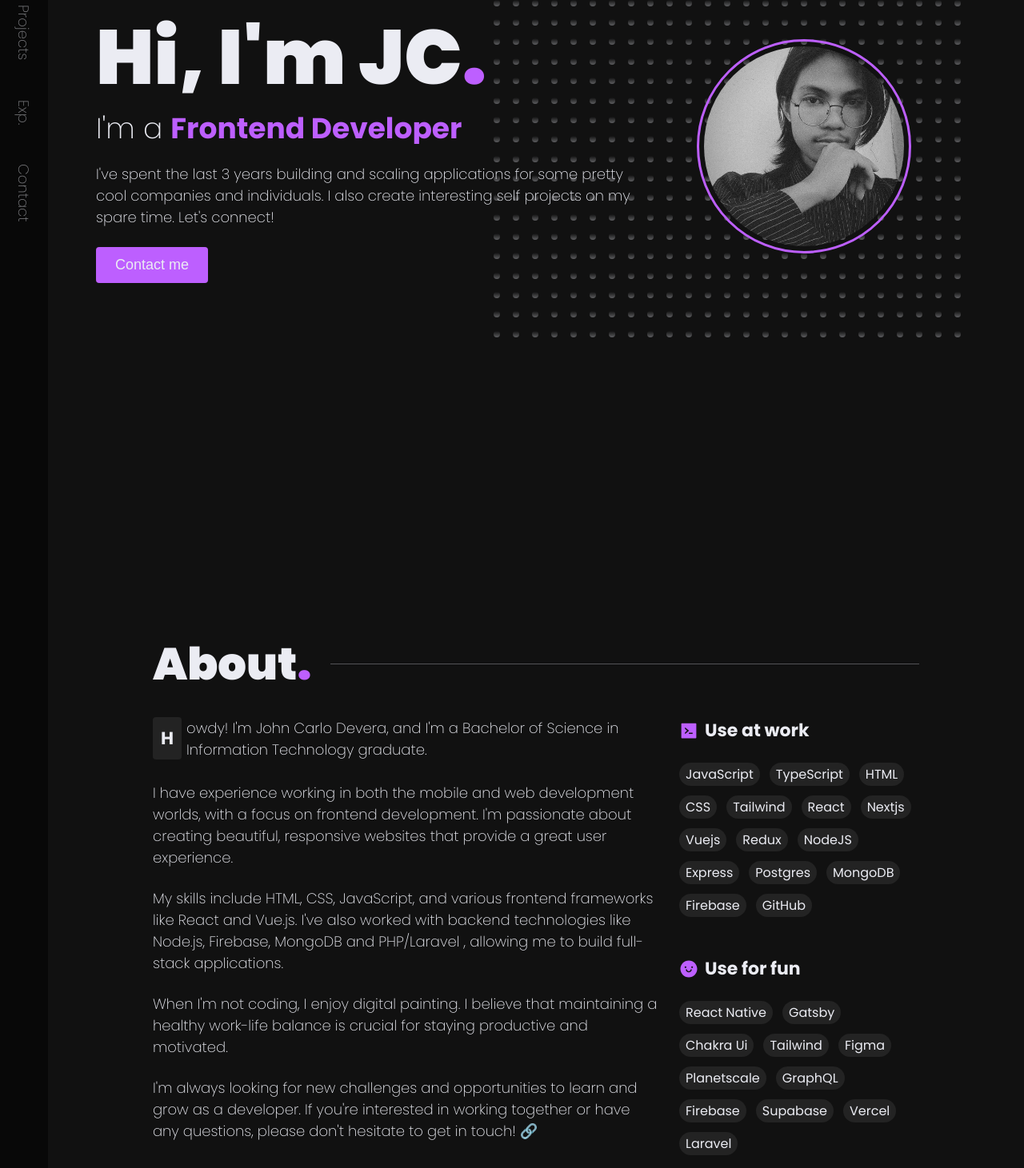
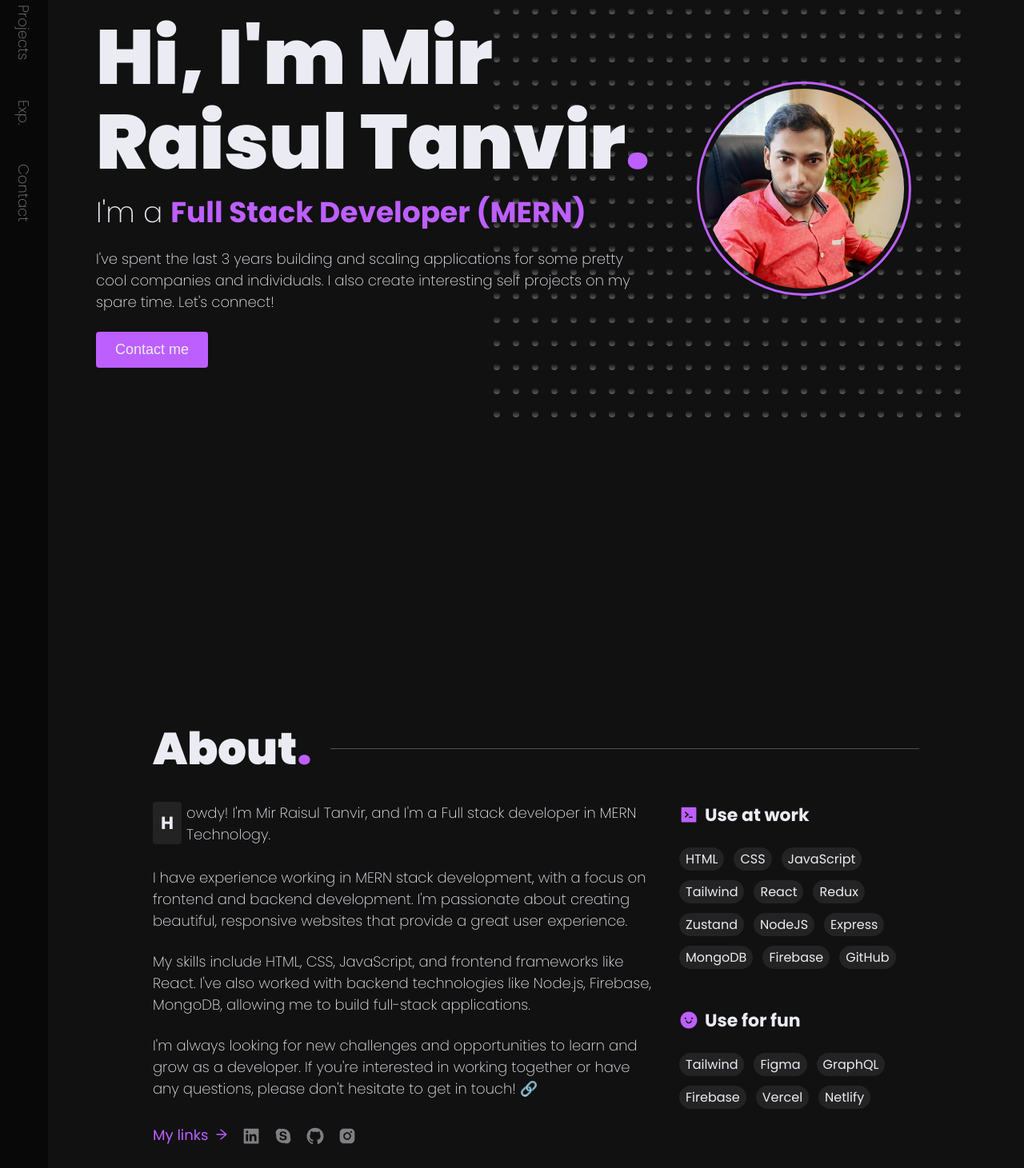
Before and after one commit to tanvirsp/portfolio-nextJS, a Next.js app: page / in a window 1280 px wide. Shown: the part 190-1651 px from the top of the page at 80% size. Built offline with nearby package versions, Linux system fonts and the light colour scheme.

Commit message:
something update

```diff
--- a/components/home/about/About.tsx
+++ b/components/home/about/About.tsx
@@ -13,21 +13,15 @@ export const About = () => {
         <div>
           <Reveal>
             <p className={`${styles.aboutText} ${styles.highlightFirstLetter}`}>
-              Howdy! I&apos;m John Carlo Devera, and I&apos;m a Bachelor of Science in Information Technology graduate.
+              Howdy! I&apos;m Mir Raisul Tanvir, and I&apos;m a Full stack developer in MERN Technology.
               <br/><br/>
-              I have experience working in both the mobile and web development worlds, with a focus on frontend development. I&apos;m passionate about creating beautiful, responsive websites that provide a great user experience.
+              I have experience working in MERN stack development, with a focus on frontend and backend development. I&apos;m passionate about creating beautiful, responsive websites that provide a great user experience.
              </p>
           </Reveal>
           <Reveal>
             <p className={styles.aboutText}>
-              My skills include HTML, CSS, JavaScript, and various frontend frameworks like React and Vue.js.
-              I&apos;ve also worked with backend technologies like Node.js, Firebase, MongoDB and PHP/Laravel , allowing me to build full-stack applications.
-            </p>
-          </Reveal>
-          <Reveal>
-            <p className={styles.aboutText}>
-              When I&apos;m not coding, I enjoy digital painting.
-              I believe that maintaining a healthy work-life balance is crucial for staying productive and motivated.
+              My skills include HTML, CSS, JavaScript, and  frontend frameworks like React.
+              I&apos;ve also worked with backend technologies like Node.js, Firebase, MongoDB, allowing me to build full-stack applications.
             </p>
           </Reveal>
           <Reveal>
--- a/components/home/about/Stats.tsx
+++ b/components/home/about/Stats.tsx
@@ -12,18 +12,15 @@ export const Stats = () => {
             <span>Use at work</span>
           </h4>
           <div className={styles.statGrid}>
-            <span className="chip">JavaScript</span>
-            <span className="chip">TypeScript</span>
             <span className="chip">HTML</span>
             <span className="chip">CSS</span>
+            <span className="chip">JavaScript</span>
             <span className="chip">Tailwind</span>
             <span className="chip">React</span>
-            <span className="chip">Nextjs</span>
-            <span className="chip">Vuejs</span>
             <span className="chip">Redux</span>
+            <span className="chip">Zustand</span>
             <span className="chip">NodeJS</span>
             <span className="chip">Express</span>
-            <span className="chip">Postgres</span>
             <span className="chip">MongoDB</span>
             <span className="chip">Firebase</span>
             <span className="chip">GitHub</span>
@@ -37,17 +34,12 @@ export const Stats = () => {
             <span>Use for fun</span>
           </h4>
           <div className={styles.statGrid}>
-            <span className="chip">React Native</span>
-            <span className="chip">Gatsby</span>
-            <span className="chip">Chakra Ui</span>
             <span className="chip">Tailwind</span>
             <span className="chip">Figma</span>
-            <span className="chip">Planetscale</span>
             <span className="chip">GraphQL</span>
             <span className="chip">Firebase</span>
-            <span className="chip">Supabase</span>
             <span className="chip">Vercel</span>
-            <span className="chip">Laravel</span>
+            <span className="chip">Netlify</span>
           </div>
         </div>
       </Reveal>
--- a/components/home/hero/Hero.tsx
+++ b/components/home/hero/Hero.tsx
@@ -4,7 +4,7 @@ import { StandardButton } from "@/components/buttons/StandardButton";
 import { Reveal } from "@/components/utils/Reveal";
 import { DotGrid } from "./DotGrid";
 import styles from "./hero.module.scss";
-import Profile from "@/public/jc.jpg";
+import Profile from "/public/mir.jpg";
 
 export const Hero = () => {
   return (
@@ -13,12 +13,12 @@ export const Hero = () => {
         <div className={styles.copyWrapper}>
           <Reveal>
             <h1 className={styles.title}>
-              Hi, I&apos;m JC<span>.</span>
+              Hi, I&apos;m Mir Raisul Tanvir<span>.</span>
             </h1>
           </Reveal>
           <Reveal>
             <h2 className={styles.subTitle}>
-              I&apos;m a <span>Frontend Developer</span>
+              I&apos;m a <span>Full Stack Developer (MERN)</span>
             </h2>
           </Reveal>
           <Reveal>
--- a/components/nav/SideBar.tsx
+++ b/components/nav/SideBar.tsx
@@ -38,7 +38,7 @@ export const SideBar = () => {
           document.getElementById("main")?.scrollIntoView() :
           document.location.hash = '';
           }}>
-          JC<span>.</span>
+          M<span></span>
         </span>
         <motion.a
           initial={{ x: -70 }}
--- a/pages/index.tsx
+++ b/pages/index.tsx
@@ -5,7 +5,7 @@ export default function home() {
   return (
     <>
       <Head>
-        <title>John Carlo Devera | Frontend Developer</title>
+        <title>Mir Raisul Tanvir | MERN Developer</title>
         <link rel="shortcut icon" href="/favicon.png" />
         <meta name="description" content="John Carlo Devera | Frontend Developer" />
         <meta name="viewport" content="width=device-width, initial-scale=1" />
```
Also changed, not shown: public/mir.jpg (added).
